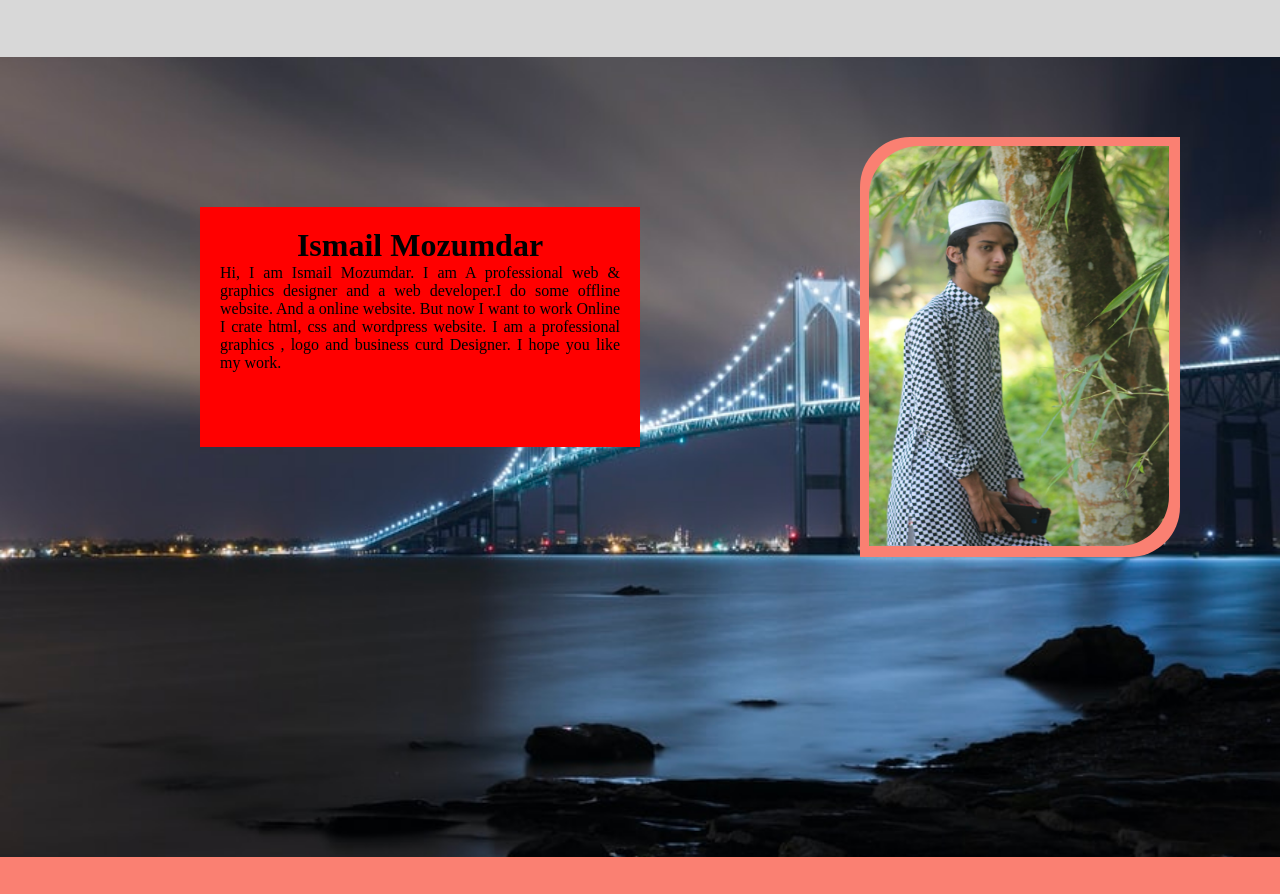
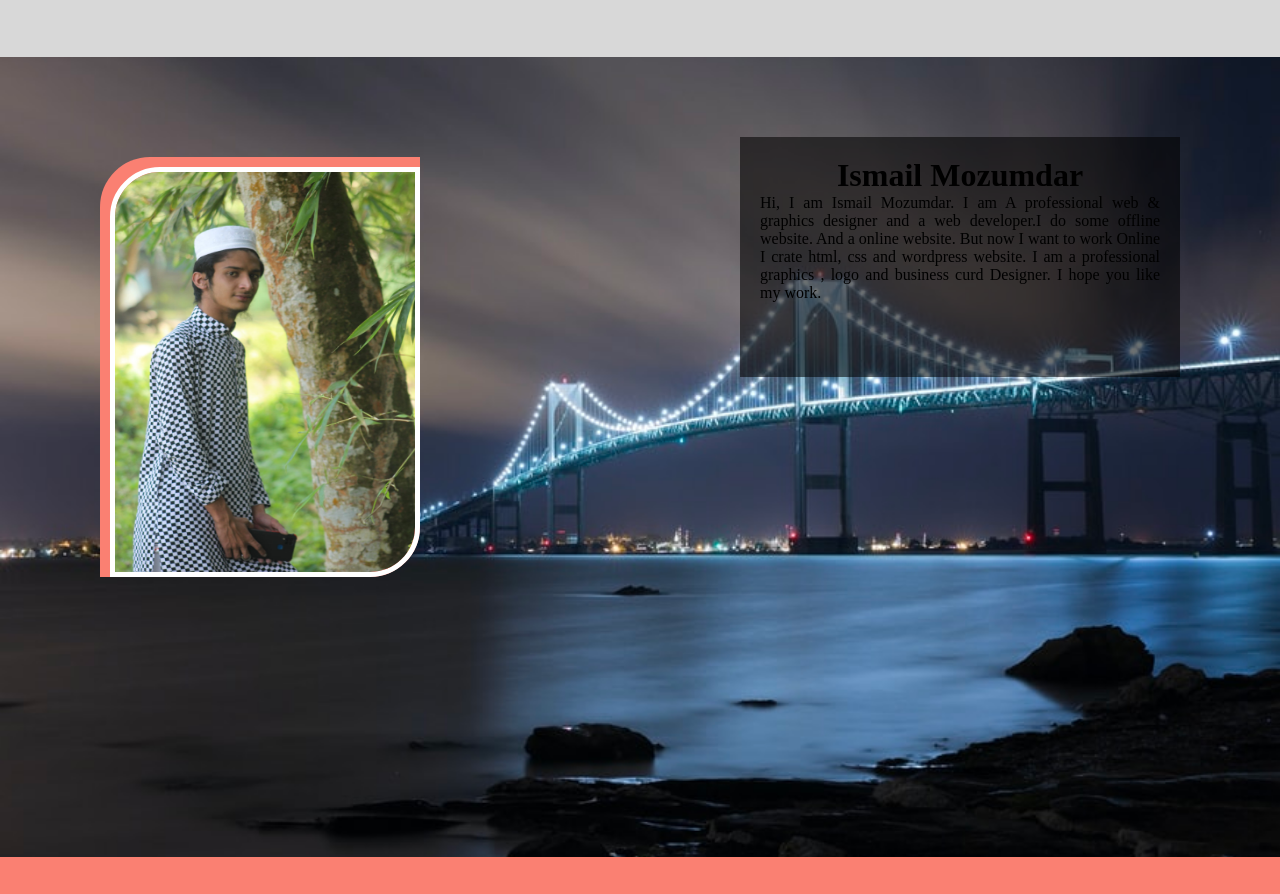
Before and after one commit to ismailmozumdar/finel-site, a plain HTML site: page index.html in a window 1280 px wide. Shown: the part 1440-2334 px from the top of the page. Drawn offline with Linux system fonts and the light colour scheme.

Commit message:
nes sent

```diff
--- a/style.css
+++ b/style.css
@@ -399,12 +399,12 @@ ul li a:hover{
 	background-position: center;
 }
 .About-me .About{
-	margin: 150px 0 0 200px;
+	margin: 80px 100px 0 0  ;
 	padding: 20px;
 	height: 200px;
 	width: 400px;
-	background: red;
-	float: left;
+	background: rgba(0, 0, 0, 0.555);
+	float: right;
 }
 .About-me .About h1{
 	text-align: center;
@@ -415,9 +415,9 @@ ul li a:hover{
 .About-me .my-pic{
 	height:420px;
 	width: 320px;
-	float: right;
+	float: left;
+	margin: 100px 0 0 100px;
 	background: salmon;
-	margin: 80px 100px 0 0  ;
 	border-radius: 50px 0 50px 0;
 
 }
@@ -425,8 +425,8 @@ ul li a:hover{
 	height: 400px;
 	width: 300px;
 	border-radius: 50px 0 50px 0;
-	margin-top: 9px;
-	margin-left: 9px;
-	border: 5px 0 0 0 solid seagreen;
+	margin-top: 10px;
+	margin-left: 10px;
+	border: 5px  solid rgb(255, 255, 255);
 
 }
```
